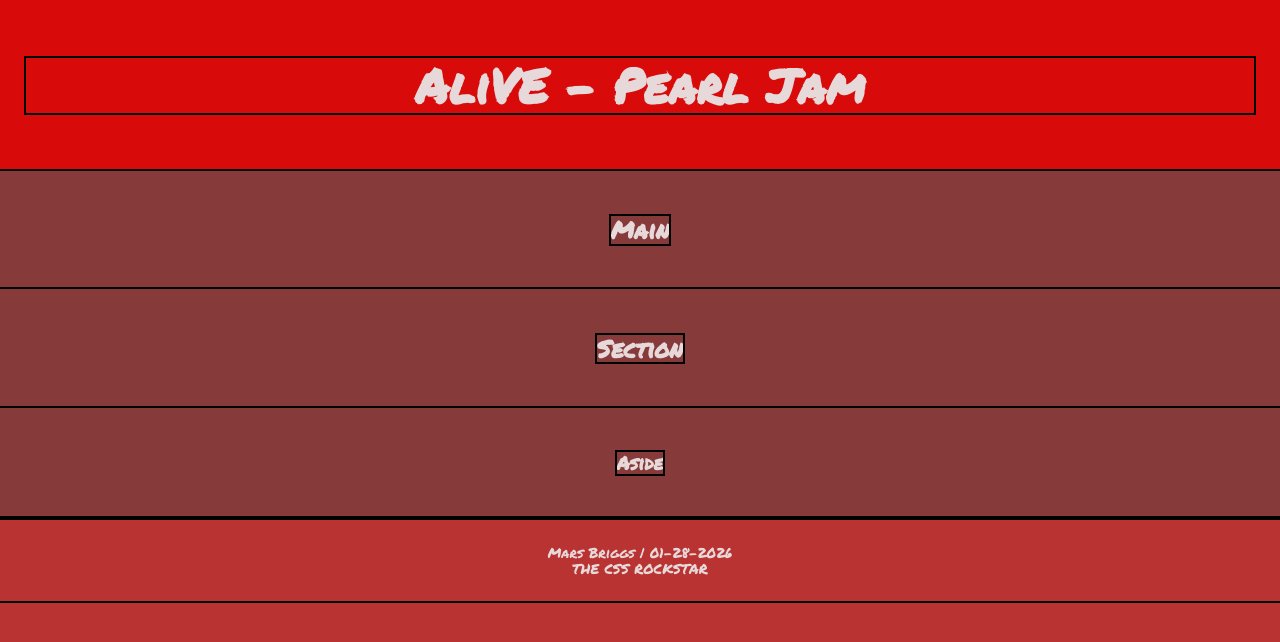
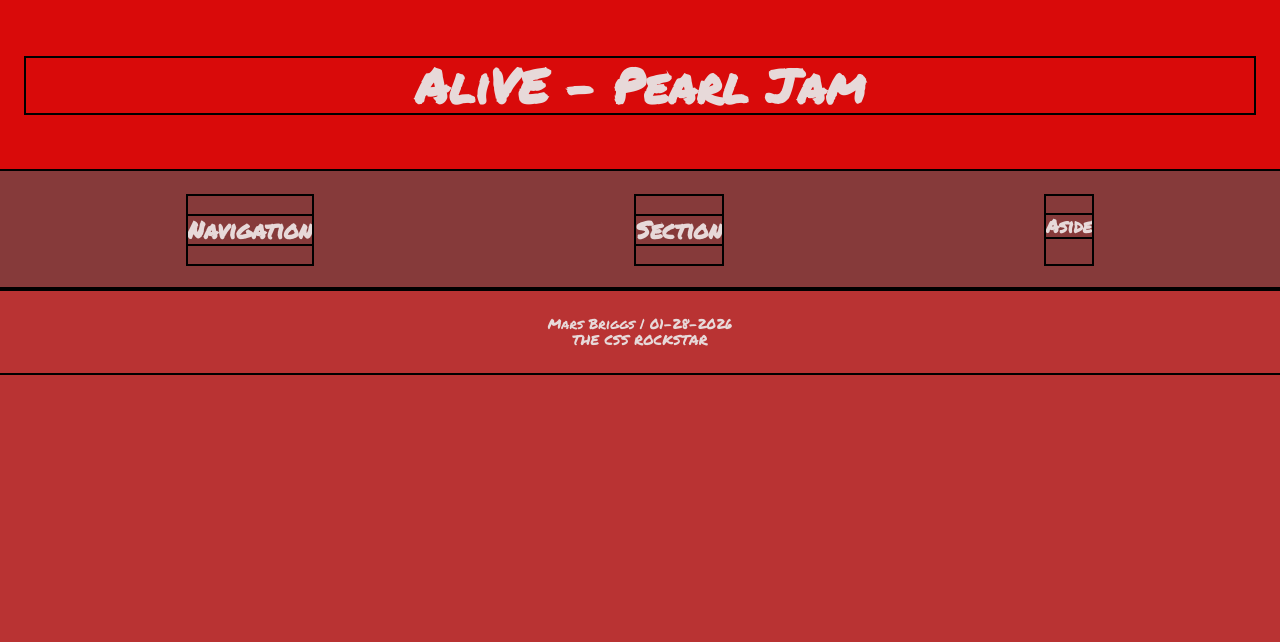
Before and after one commit to Magpie512/Interface-Design-Using-Css, a plain HTML site: page Assignment One/index.html in a window 1280 px wide. Drawn offline with Linux system fonts and the light colour scheme.

Commit message:
Refactor layout structure by removing redundant styles and adding navigation section

```diff
--- a/Assignment One/css/style.css
+++ b/Assignment One/css/style.css
@@ -33,26 +33,7 @@
     flex-direction: row;
     justify-content: space-around;
     padding: 2%;
-    align-items: stretch;
-    background: #863a3a;
-}
-
-section {
-    display: flex;
-    flex-direction: row;
-    justify-content: space-around;
-    padding: 2%;
-    align-items: stretch;
-    background: #863a3a;
-}
-
-aside {
-    display: flex;
-    flex-direction: row;
-    justify-content: space-around;
-    padding: 2%;
-    align-items: stretch;
-    background: #863a3a;
+    background: #863a3a;;
 }
 
 footer {
--- a/Assignment One/index.html
+++ b/Assignment One/index.html
@@ -21,8 +21,9 @@
     </header>
 
     <main>
-        <h2>Main</h2>
-    </main>
+    <nav>
+        <h2>Navigation</h2>
+    </nav>
 
     <section>
         <h2>Section</h2>
@@ -31,6 +32,7 @@
     <aside>
       <h3>Aside</h3>
     </aside>
+    </main>
 
     <footer>
       Mars Briggs | 01-28-2026 <br/>
```
